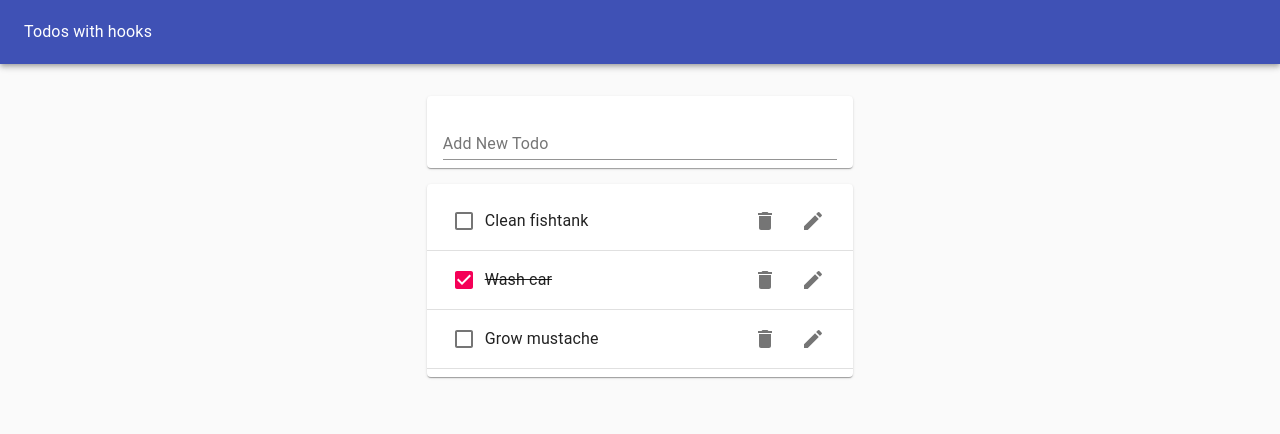
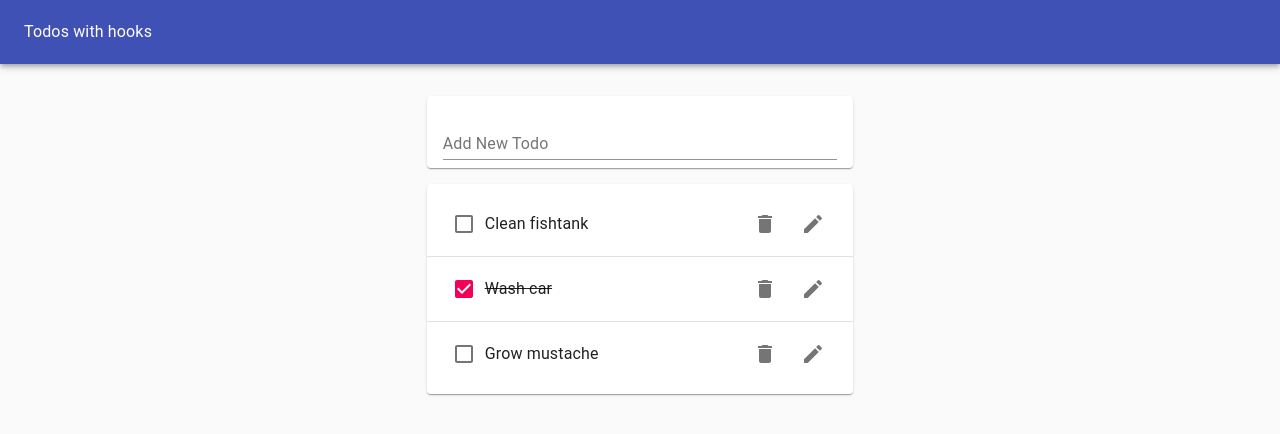
Before and after one commit to GKonar/Todo_hooks, a React (Create React App) app: page / in a window 1280 px wide. Shown: the top 434 px of the page. Built offline with nearby package versions, Linux system fonts and the light colour scheme.

Commit message:
Style tweaks

```diff
--- a/src/EditTodoForm.js
+++ b/src/EditTodoForm.js
@@ -19,6 +19,7 @@
         margin="normal"
         value={value}
         onChange={handleChange}
+        autoFocus
       />
     </form>
   );
--- a/src/Todo.js
+++ b/src/Todo.js
@@ -15,8 +15,12 @@
   const [ isEditing, toggle ] = useToggleState(false);
 
   return (
-    <ListItem>
-      {isEditing ? <EditTodoForm  editTodo={editTodo} id={id} task={task} toggleEditForm={toggle}/> : (
+    <ListItem style={{height: "64px"}}>
+      {isEditing ?
+        <EditTodoForm
+          editTodo={editTodo}
+          id={id} task={task}
+          toggleEditForm={toggle}/> : (
         <>
           <Checkbox tabIndex={-1} checked={completed} onClick={() => toggleTodo(id)}/>
           <ListItemText style={{textDecoration: completed ? "line-through" : "none"}}>
--- a/src/TodoList.js
+++ b/src/TodoList.js
@@ -9,7 +9,7 @@
   return (
     <Paper>
       <List>
-        {todos.map(todo => (
+        {todos.map((todo,i)  => (
           <>
             <Todo
               id={todo.id}
@@ -20,7 +20,10 @@
               toggleTodo={toggleTodo}
               editTodo={editTodo}
             />
-            <Divider />
+
+            {
+              i < todos.length - 1 && <Divider />
+            }
           </>
         ))}
       </List>
```
